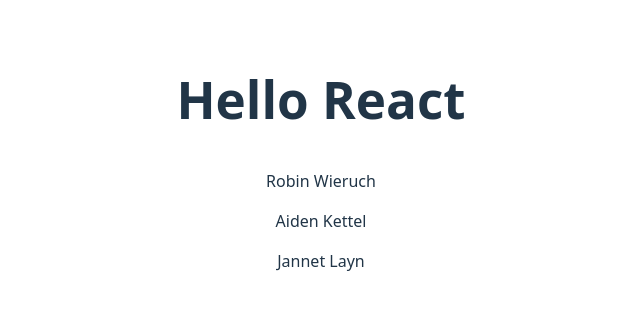
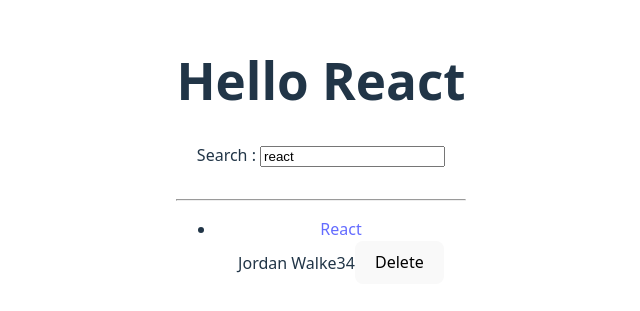
Before and after one commit to Nikhil98765/road-to-react, a React (Vite) app: page / in a window 1280 px wide. Shown: the part 241-552 px from the top of the page, without its empty margins (319-959 px from the left). Built offline with nearby package versions, Linux system fonts and the light colour scheme.

Commit message:
Inline handlers

```diff
--- a/src/App.jsx
+++ b/src/App.jsx
@@ -1,6 +1,7 @@
+import {useState} from 'react';
 import './App.css'
 import { Dnd } from './components/Dnd';
-import InputWithLabel from './components/InputWithLabel';
+import {InputWithLabel} from './components/InputWithLabel';
 import { List } from './components/List';
 import { Search } from './components/Search';
 import { useStorageState } from './hooks/useStorageState';
@@ -28,6 +29,7 @@
 export const App = () => {
 
   const [searchTerm, setSearchTerm] = useStorageState('search', 'react');
+  const [stories, setStories] = useState(list);
 
   function handleSearch(event) {
     setSearchTerm(event.target.value);
@@ -35,21 +37,26 @@
     // localStorage.setItem("searchTerm", event.target.value);
   }
 
-  const searchedStories = list.filter(story => story.title.toLowerCase().includes(searchTerm.toLowerCase()));
+
+  const deleteStory = (id) => {
+    setStories(stories.filter((story) => story.objectID !== id));
+  }
+
+  const searchedStories = stories.filter(story => story.title.toLowerCase().includes(searchTerm.toLowerCase()));
 
   return (
     <>
       <h1>{title}</h1>
-      {/* <Search searchTerm={searchTerm} onSearch={handleSearch} />
+      <Search searchTerm={searchTerm} onSearch={handleSearch} />
       <br />
       <br />
-      <InputWithLabel id="input-with-label" label="Search : " />
+      {/* <InputWithLabel id="input-with-label" label="Search : " /> */}
 
-      <hr /> */}
+      <hr />
 
-      {/* <List list={searchedStories} /> */}
+      <List list={searchedStories} deleteHandler={deleteStory} />
 
-      <Dnd />
+      {/* <Dnd /> */}
     </>
   );
 }
--- a/src/components/InputWithLabel.jsx
+++ b/src/components/InputWithLabel.jsx
@@ -1,12 +1,10 @@
 
 // Reusable component
-const InputWithLabel = ({id, label, value, type="text", onInputChange}) => {
+export const InputWithLabel = ({id, label, value, type="text", onInputChange, isFocused}) => {
   return (
     <>
       <label htmlFor={id}>{label}</label>
-      <input type={type} id={id} value={value} onChange={onInputChange}/>
+      <input type={type} id={id} autoFocus={isFocused} value={value} onChange={onInputChange}/>
     </>
   );
 };
-
-export default InputWithLabel;
--- a/src/components/Item.jsx
+++ b/src/components/Item.jsx
@@ -1,15 +1,28 @@
 import React from 'react';
 
-const Item = ({objectID, url, author, num_comments, points, title}) => {
+const Item = ({
+  objectID,
+  url,
+  author,
+  num_comments,
+  points,
+  title,
+  deleteHandler,
+}) => {
   return (
     <li key={objectID}>
       <span>
         <a href={url}>{title}</a>
-            <br/>
+        <br />
       </span>
       <span>{author}</span>
       <span>{num_comments}</span>
       <span>{points}</span>
+      <button
+        onClick={() => deleteHandler(objectID)}
+      >
+        Delete
+      </button>
     </li>
   );
 };
--- a/src/components/List.jsx
+++ b/src/components/List.jsx
@@ -1,17 +1,15 @@
 
-import React from 'react'
 import Item from "./Item.jsx";
 
-export const List = ({list}) => {
-
+export const List = ({ list, deleteHandler }) => {
   return (
     <ul>
-      {list.map(({objectID, ...item}) => (
+      {list.map((item) => (
         <Item
-          key={objectID}
+          deleteHandler={deleteHandler}
           {...item}
         />
       ))}
     </ul>
   );
-}
+};
```
Lines whose indentation alone changed are shown as unchanged.
